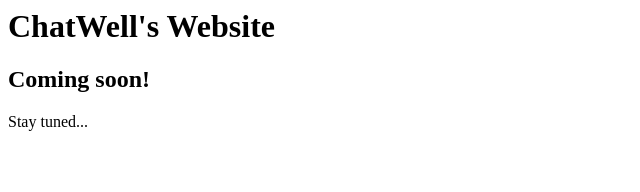
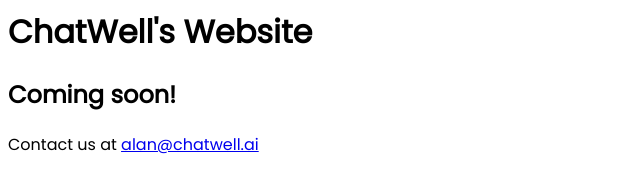
Before and after one commit to ChatWell/chatwell.github.io, a plain HTML site: page index.html in a window 1280 px wide. Shown: the whole page, without its empty margins (0-640 px from the left). Drawn offline with Linux system fonts and the light colour scheme.

Commit message:
font and email

```diff
--- a/index.html
+++ b/index.html
@@ -1,3 +1,16 @@
-<h1>ChatWell's Website</h1>
-<h2>Coming soon!</h2>
-<p>Stay tuned...</p>
+<head>
+  <link
+    rel="stylesheet"
+    href="https://fonts.googleapis.com/css?family=Poppins"
+  />
+  <style>
+    body {
+      font-family: "Poppins", serif;
+    }
+  </style>
+</head>
+<body>
+  <h1>ChatWell's Website</h1>
+  <h2>Coming soon!</h2>
+  Contact us at <a href="mailto:alan@chatwell.ai">alan@chatwell.ai</a>
+</body>
```
